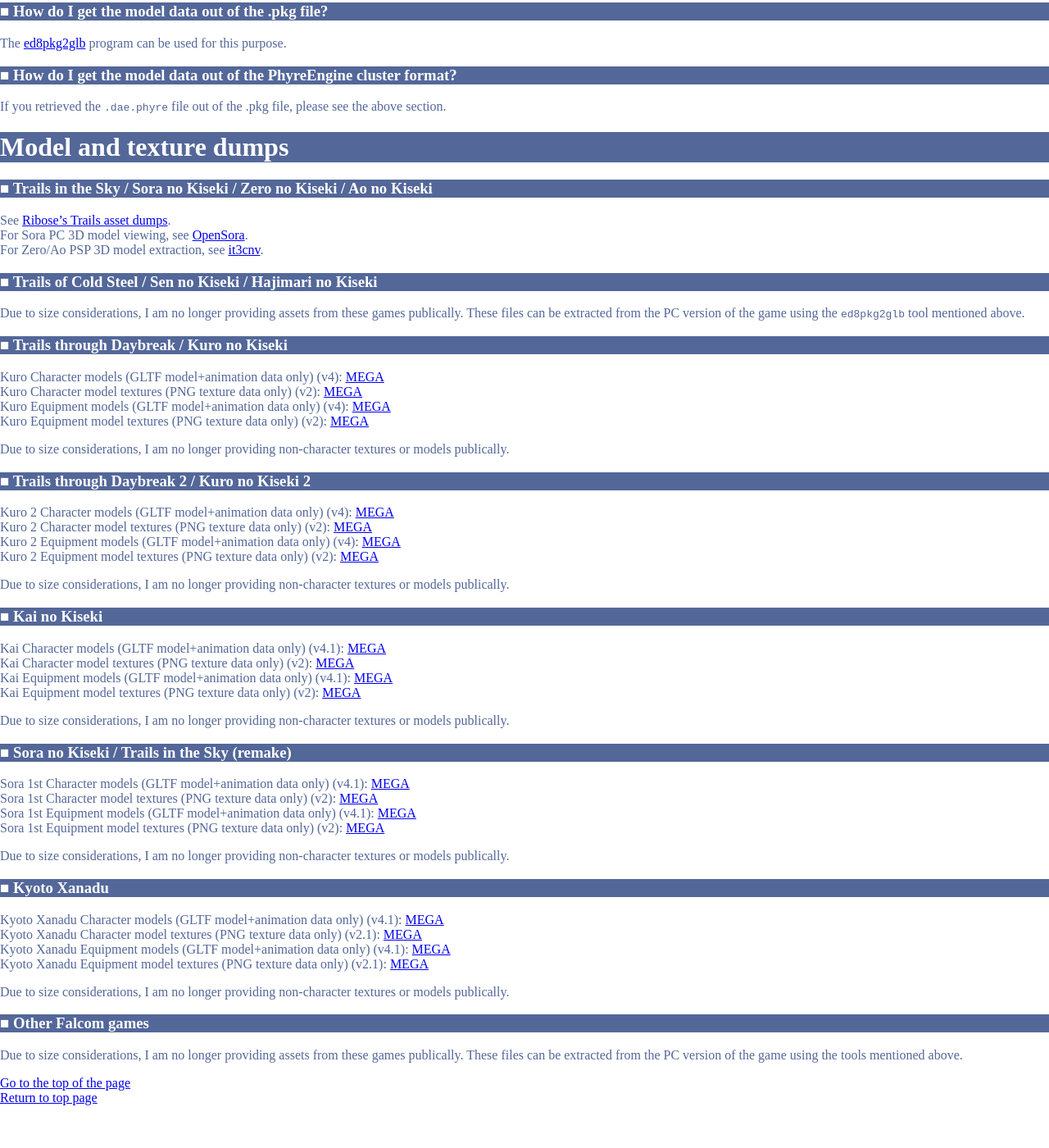
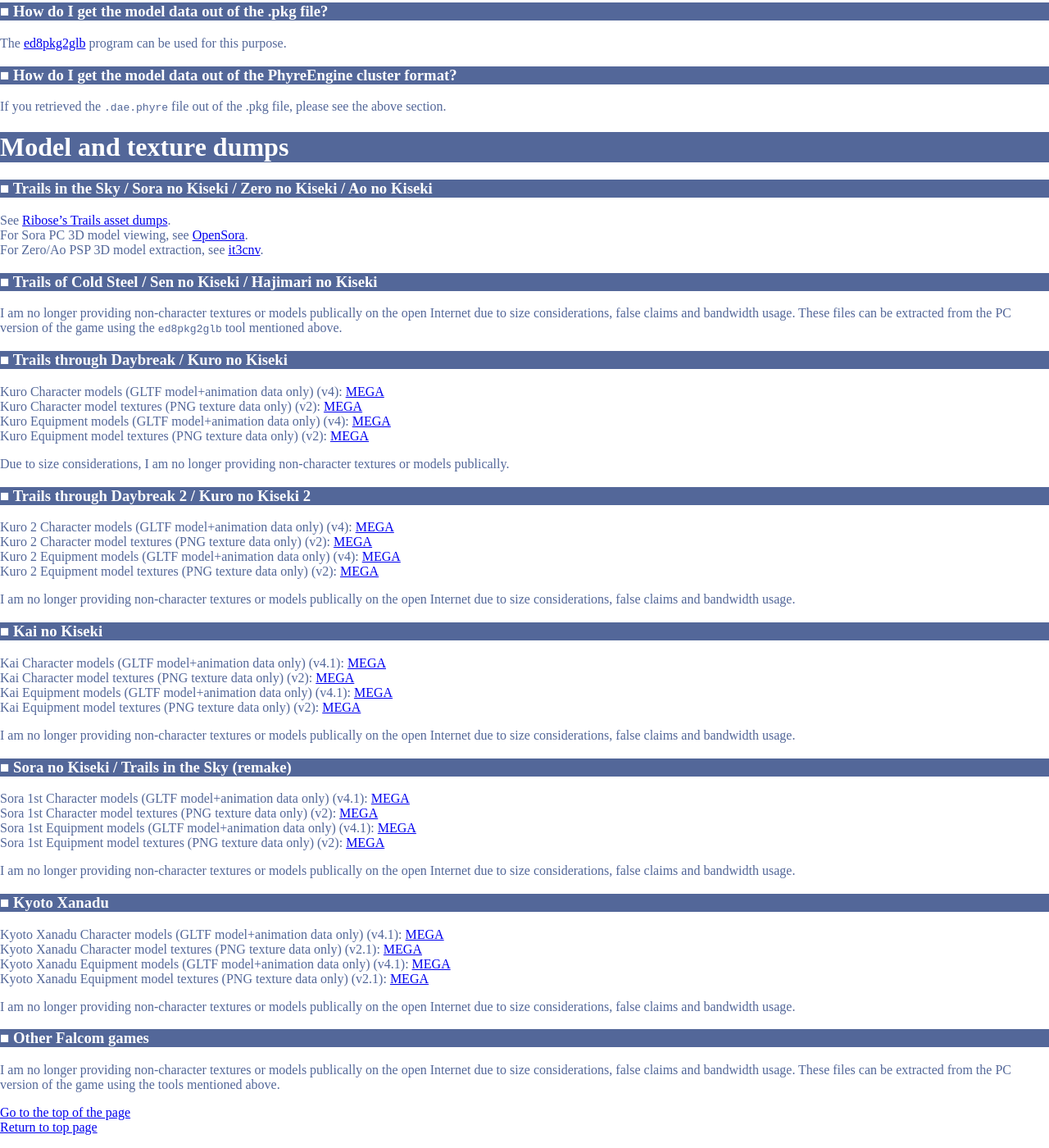
Before and after one commit to uyjulian/falcom-dumps, a Jekyll site: the page built from index.md, in a window 1280 px wide and 1400 px high, scrolled down 2689 px. Shown: the whole window at 82% size. Built offline with Jekyll 4.4.1, drawn with Linux system fonts in a browser that asks for light colours; before the commit the page ends 4053 px from its top, so only the background shows below that.

Commit message:
Note on missing rsrcs

```diff
--- a/index.md
+++ b/index.md
@@ -134,7 +134,7 @@ For Zero/Ao PSP 3D model extraction, see [it3cnv](https://www.pokanchan.jp/dokuw
 
 ### Trails of Cold Steel / Sen no Kiseki / Hajimari no Kiseki
 
-Due to size considerations, I am no longer providing assets from these games publically. These files can be extracted from the PC version of the game using the `ed8pkg2glb` tool mentioned above.
+I am no longer providing non-character textures or models publically on the open Internet due to size considerations, false claims and bandwidth usage.  These files can be extracted from the PC version of the game using the `ed8pkg2glb` tool mentioned above.
 
 ### Trails through Daybreak / Kuro no Kiseki
 
@@ -152,7 +152,7 @@ Kuro 2 Character model textures (PNG texture data only) (v2): [MEGA](https://meg
 Kuro 2 Equipment models (GLTF model+animation data only) (v4): [MEGA](https://mega.nz/file/J8IBkSrB#DS86qMuBQgdIebDHa4BAW5xFca5i7cRMza5aPu9h0bY)
 Kuro 2 Equipment model textures (PNG texture data only) (v2): [MEGA](https://mega.nz/file/JsQUhC5T#-22SmJHUT12puCF3wtrM8K0ffdyOliUM-STY7W3dFOA)
 
-Due to size considerations, I am no longer providing non-character textures or models publically.
+I am no longer providing non-character textures or models publically on the open Internet due to size considerations, false claims and bandwidth usage.
 
 ### Kai no Kiseki
 
@@ -161,7 +161,7 @@ Kai Character model textures (PNG texture data only) (v2): [MEGA](https://mega.n
 Kai Equipment models (GLTF model+animation data only) (v4.1): [MEGA](https://mega.nz/file/U851lKxb#vGrLw9Q2Cy0BS9NAKXtE84-CqnE8t6lAyd7LJv8Z8aQ)
 Kai Equipment model textures (PNG texture data only) (v2): [MEGA](https://mega.nz/file/phwz0I4C#hYzVbAjc4hj8NyvCRzC6GcbOlKZEBRsUr7D04TbcXSU)
 
-Due to size considerations, I am no longer providing non-character textures or models publically.
+I am no longer providing non-character textures or models publically on the open Internet due to size considerations, false claims and bandwidth usage.
 
 ### Sora no Kiseki / Trails in the Sky (remake)
 
@@ -170,7 +170,7 @@ Sora 1st Character model textures (PNG texture data only) (v2): [MEGA](https://m
 Sora 1st Equipment models (GLTF model+animation data only) (v4.1): [MEGA](https://mega.nz/file/kxQBVZjJ#zgsw5hI0qBpwCjJ2q2IKhFgCYGrwzf4HutalqD1XIaQ)
 Sora 1st Equipment model textures (PNG texture data only) (v2): [MEGA](https://mega.nz/file/tpglCDZD#wv4XheB-acZdaNJdSPgIGrAdOoFImAA1IyFh7l2RxI0)
 
-Due to size considerations, I am no longer providing non-character textures or models publically.
+I am no longer providing non-character textures or models publically on the open Internet due to size considerations, false claims and bandwidth usage.
 
 ### Kyoto Xanadu
 
@@ -179,11 +179,11 @@ Kyoto Xanadu Character model textures (PNG texture data only) (v2.1): [MEGA](htt
 Kyoto Xanadu Equipment models (GLTF model+animation data only) (v4.1): [MEGA](https://mega.nz/file/V9IFXB6D#lfK_ZrFmXwVIuZMQ9YckfSwiK0TxtvPyhBzDauuyKNg)
 Kyoto Xanadu Equipment model textures (PNG texture data only) (v2.1): [MEGA](https://mega.nz/file/Vogl1AIb#euPFX66aqjZ6Hm-b6vyFAyLcnR4vBVTG_mY2xCYdgnk)
 
-Due to size considerations, I am no longer providing non-character textures or models publically.
+I am no longer providing non-character textures or models publically on the open Internet due to size considerations, false claims and bandwidth usage.
 
 ### Other Falcom games
 
-Due to size considerations, I am no longer providing assets from these games publically. These files can be extracted from the PC version of the game using the tools mentioned above.
+I am no longer providing non-character textures or models publically on the open Internet due to size considerations, false claims and bandwidth usage.  These files can be extracted from the PC version of the game using the tools mentioned above.
 
 [Go to the top of the page](#)
 [Return to top page](..)
```
